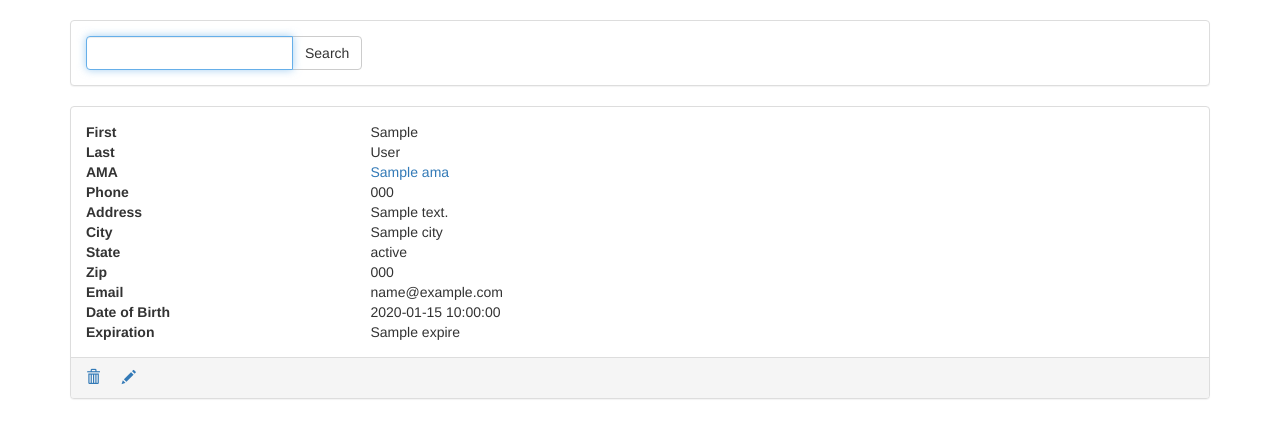
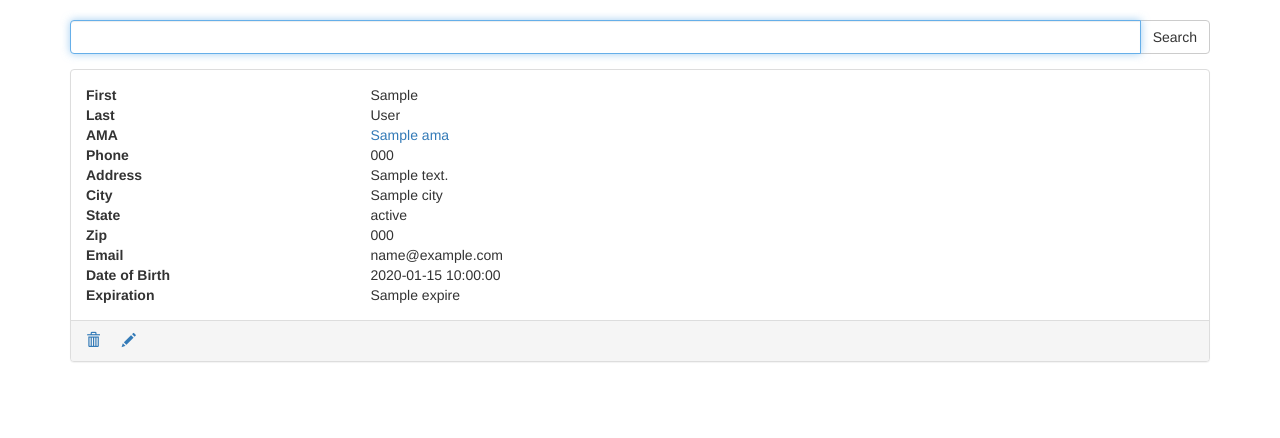
Before and after one commit to tortxof/rc-club-members, a Python web app: template templates/records.html in a window 1280 px wide. Shown: the part 51-489 px from the top of the page. Run offline with Jinja, Linux system fonts and the light colour scheme; the template is opened without the code that fills it: most values are stand-ins (such as "Sample title", 1, 10 or a date in 2020); some libraries are stand-ins or nearby versions.

Commit message:
Change search bar style

```diff
--- a/templates/search.html
+++ b/templates/search.html
@@ -1,6 +1,4 @@
-<div class="panel panel-default">
-  <div class="panel-body">
-    <form class="form-inline" role="form" name="search" action="{{url_for('search')}}" method="get">
+<form role="form" name="search" action="{{url_for('search')}}" method="get">
   <div class="form-group">
     <div class="input-group">
       <input class="form-control" type="text" name="query" autofocus>
@@ -10,5 +8,3 @@
     </div>
   </div>
 </form>
-  </div>
-</div>
```
Lines whose indentation alone changed are shown as unchanged.
